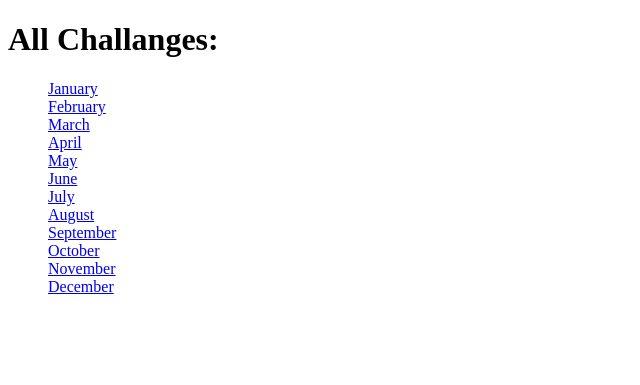
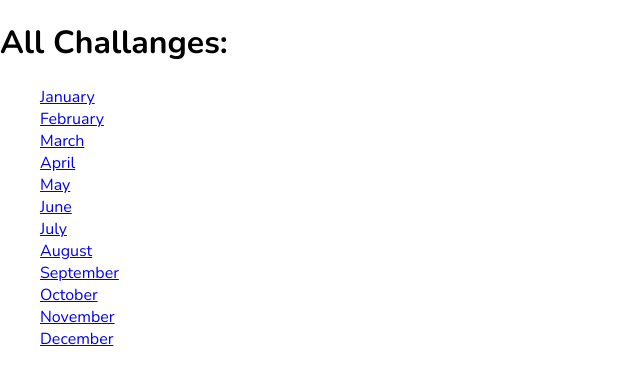
Before and after one commit to sara-czasak/learning-django, a Django app: page /challange/ in a window 1280 px wide. Shown: the top 385 px of the page, without its empty margins (0-640 px from the left). Run offline with Django 5.2, Linux system fonts and the light colour scheme.

Commit message:
add global css file

```diff
--- a/2/monthly_challanges/monthly_challanges/settings.py
+++ b/2/monthly_challanges/monthly_challanges/settings.py
@@ -118,3 +118,7 @@ USE_TZ = True
 # https://docs.djangoproject.com/en/6.0/howto/static-files/
 
 STATIC_URL = "static/"
+
+STATICFILES_DIRS = [
+    BASE_DIR / "static",
+]
--- /dev/null
+++ b/2/monthly_challanges/static/styles.css
@@ -0,0 +1,12 @@
+@import url('https://fonts.googleapis.com/css2?family=Nunito:ital,wght@0,200..1000;1,200..1000&display=swap');
+
+html {
+    font-family: "Nunito", sans-serif;
+    font-optical-sizing: auto;
+    font-weight: <weight>;
+    font-style: normal;
+}
+
+body {
+    margin: 0;
+}
--- a/2/monthly_challanges/templates/base.html
+++ b/2/monthly_challanges/templates/base.html
@@ -1,9 +1,12 @@
+{% load static %}
+
 <!DOCTYPE html>
 <html lang="en">
     <head>
         <meta charset="UTF-8">
         <meta name="viewpoint" content="width=device-width, initial-scale=1.0">
         <title>{% block page_title %}My Challanges{% endblock %}</title>
+        <link rel="stylesheet" href="{% static 'styles.css' %}">
         {% block css_files %}{% endblock %}
     </head>
     <body>
```
